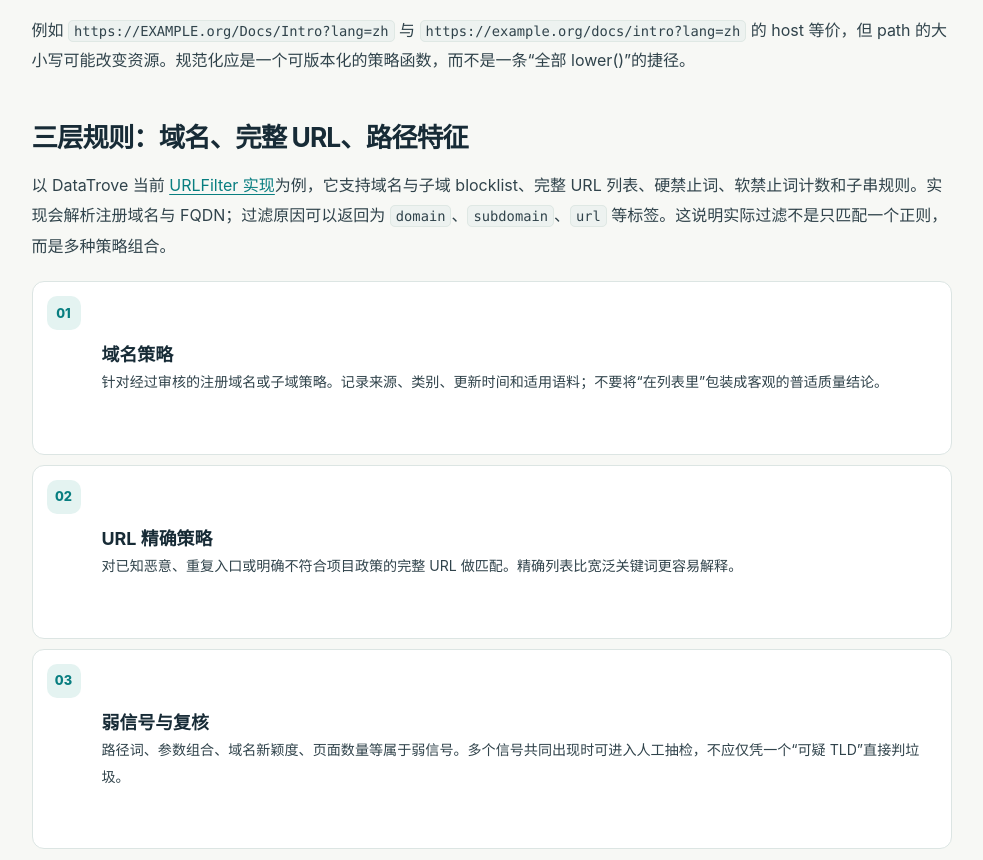
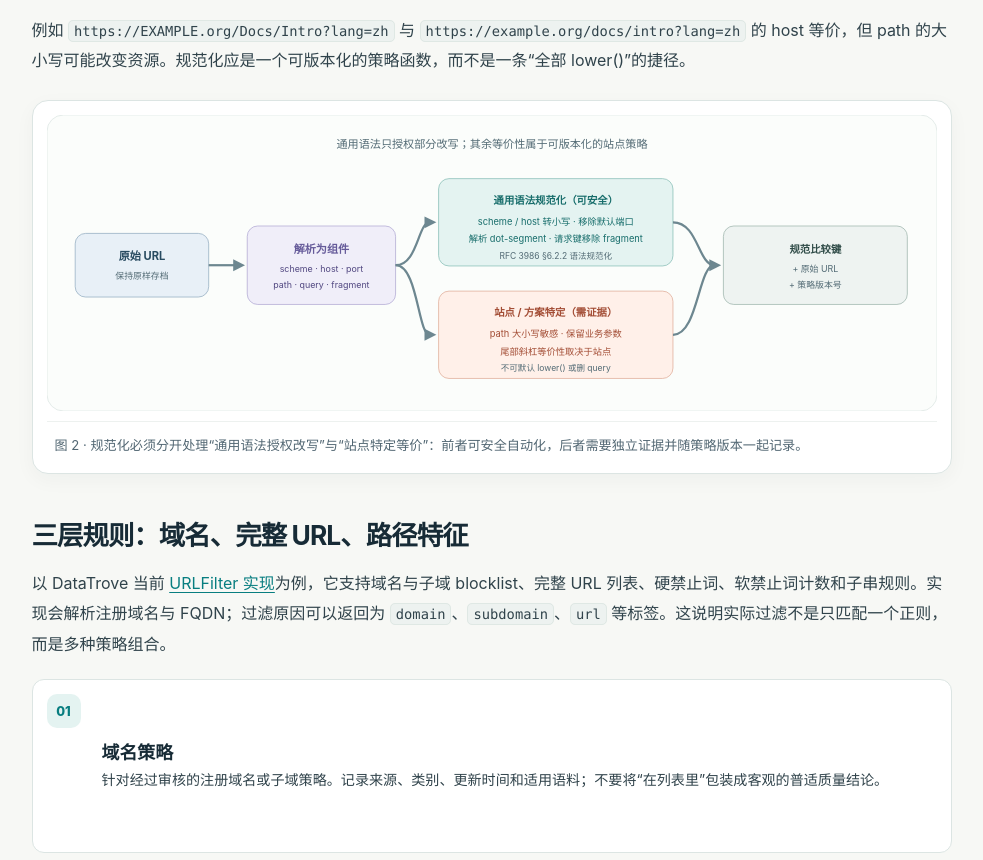
Before and after one commit to 1998x-stack/LLM-data-tutorial, a plain HTML site: page 06.html in a window 1280 px wide. Shown: the part 1607-2467 px from the top of the page, without its empty margins (289-1272 px from the left). Drawn offline with Linux system fonts and the light colour scheme.

Commit message:
feat(ch06): add original diagram for conservative URL normalization

```diff
--- a/06.html
+++ b/06.html
@@ -46,6 +46,7 @@
 <tr><td>query</td><td>只移除已确认的跟踪参数，如 utm_source</td><td>不要默认删除 id、page、lang、q 等业务参数，也不要随意重排</td></tr>
 </tbody></table></div>
 <p>例如 <code>https://EXAMPLE.org/Docs/Intro?lang=zh</code> 与 <code>https://example.org/docs/intro?lang=zh</code> 的 host 等价，但 path 的大小写可能改变资源。规范化应是一个可版本化的策略函数，而不是一条“全部 lower()”的捷径。</p>
+<figure class="diagram"><img src="assets/diagrams/ch06-normalization.svg" alt="保守的 URL 规范化流程：原始 URL 先解析为组件，只对 scheme、host、默认端口和点段做通用语法规范化，path 与 query 的大小写及业务参数需要站点证据，输出保留原始 URL 和策略版本"><figcaption>图 2 · 规范化必须分开处理“通用语法授权改写”与“站点特定等价”：前者可安全自动化，后者需要独立证据并随策略版本一起记录。</figcaption></figure>
 </section>
 <section id="policy">
 <h2>三层规则：域名、完整 URL、路径特征</h2>
```
Also changed, not shown: assets/diagrams/ch06-normalization.svg (added).
